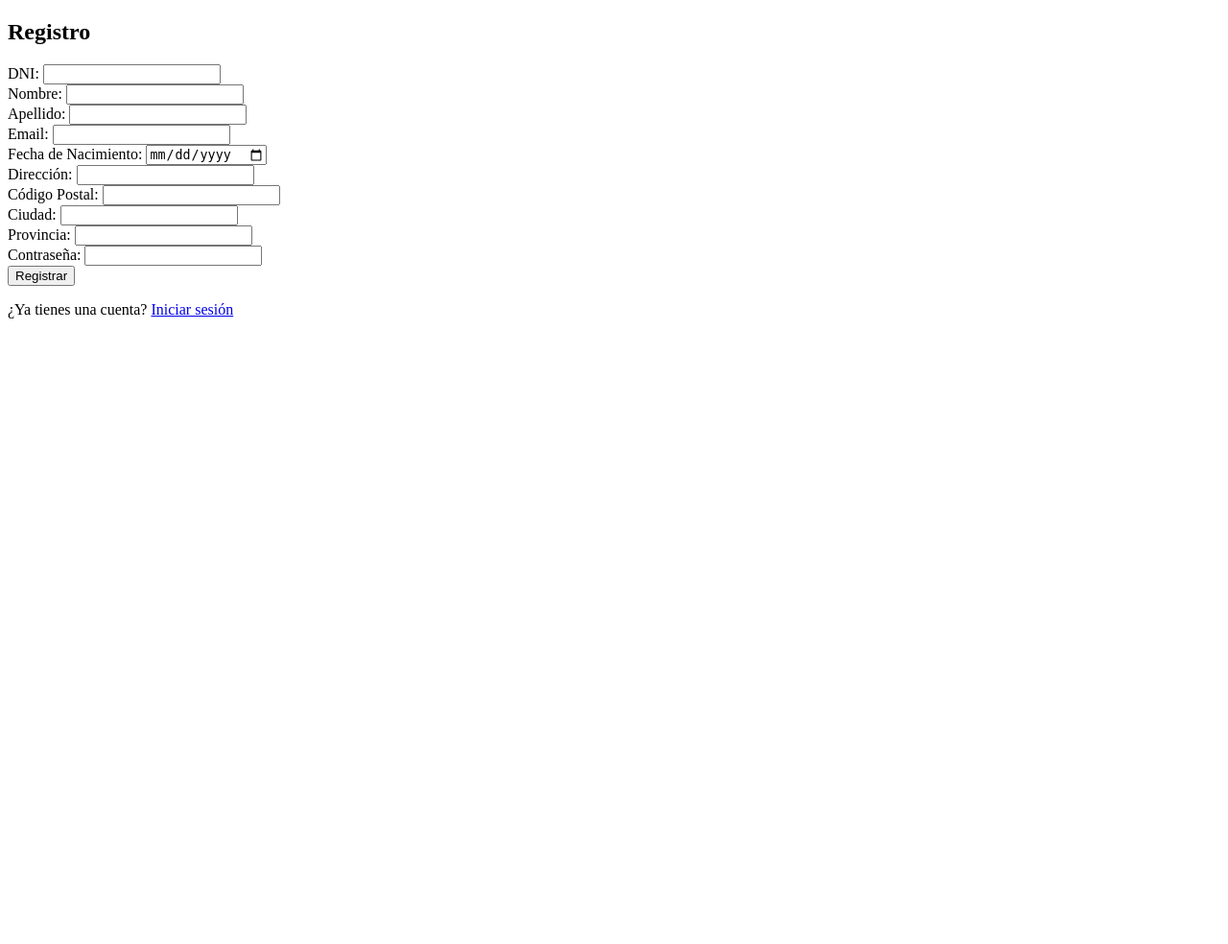
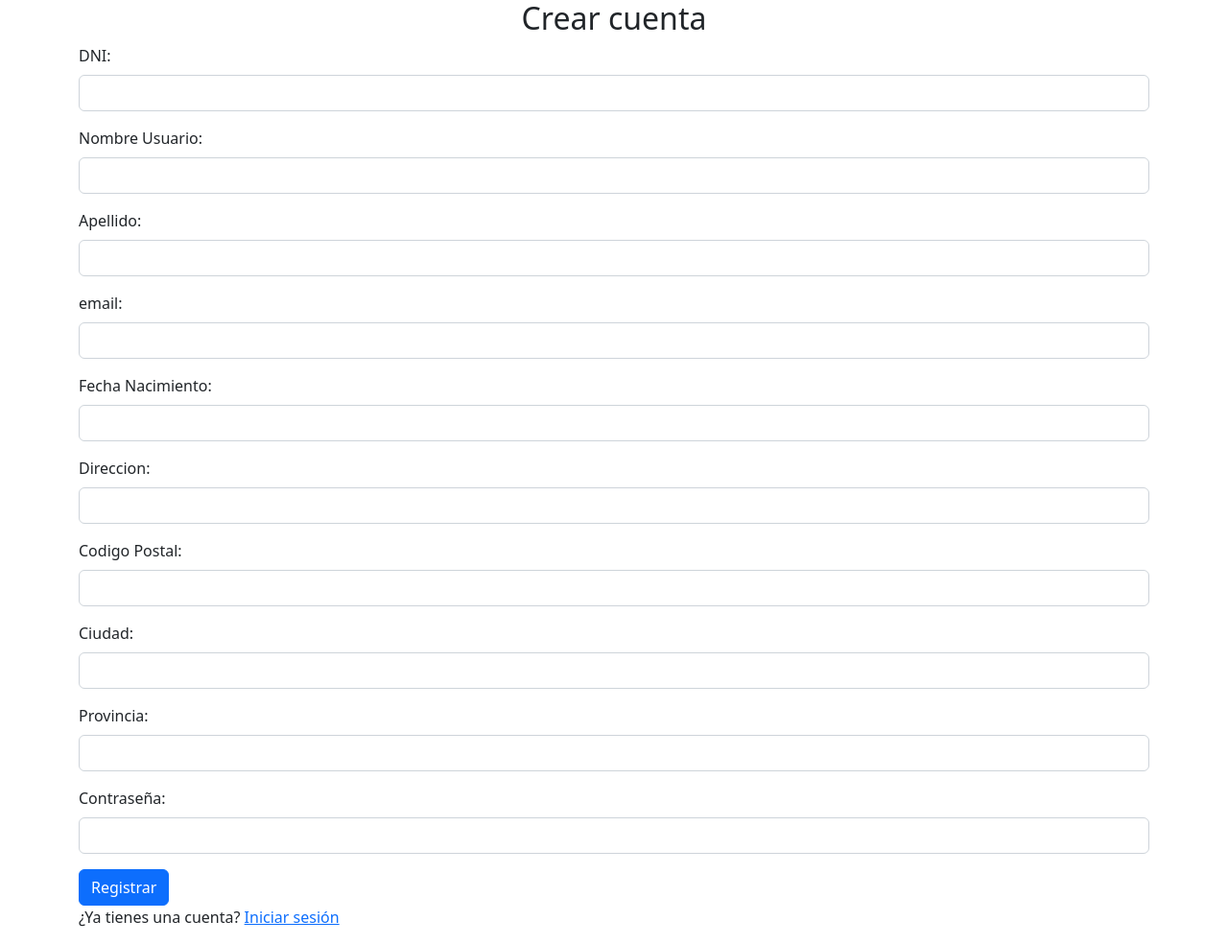
Before and after one commit to lenny1214/Banquito, a PHP site: page /crearCuenta.php in a window 1280 px wide. Shown: the whole page at 96% size. Before the commit the page ends 332 px from the top, so only its background shows below. Run offline with PHP 8.4, Linux system fonts and the light colour scheme.

Commit message:
creación de la cuenta estilo

```diff
--- a/html/crearCuenta.php
+++ b/html/crearCuenta.php
@@ -57,55 +57,102 @@ if ($_SERVER['REQUEST_METHOD'] === 'POST') {
     $conn->close();
 }
 ?>
-
-<!DOCTYPE html>
+<!doctype html>
 <html lang="en">
 
 <head>
-    <meta charset="UTF-8">
-    <meta name="viewport" content="width=device-width, initial-scale=1.0">
-    <title>Registro</title>
+  <title>Title</title>
+  <!-- Required meta tags -->
+  <meta charset="utf-8">
+  <meta name="viewport" content="width=device-width, initial-scale=1, shrink-to-fit=no">
+
+  <!-- Bootstrap CSS v5.2.1 -->
+  <link href="https://cdn.jsdelivr.net/npm/bootstrap@5.2.1/dist/css/bootstrap.min.css" rel="stylesheet"
+    integrity="sha384-iYQeCzEYFbKjA/T2uDLTpkwGzCiq6soy8tYaI1GyVh/UjpbCx/TYkiZhlZB6+fzT" crossorigin="anonymous">
+<!-- Bootstrap JavaScript Libraries -->
+  <script src="https://cdn.jsdelivr.net/npm/@popperjs/core@2.11.6/dist/umd/popper.min.js"
+    integrity="sha384-oBqDVmMz9ATKxIep9tiCxS/Z9fNfEXiDAYTujMAeBAsjFuCZSmKbSSUnQlmh/jp3" crossorigin="anonymous">
+  </script>
+
+  <script src="https://cdn.jsdelivr.net/npm/bootstrap@5.2.1/dist/js/bootstrap.min.js"
+    integrity="sha384-7VPbUDkoPSGFnVtYi0QogXtr74QeVeeIs99Qfg5YCF+TidwNdjvaKZX19NZ/e6oz" crossorigin="anonymous">
+  </script>
 </head>
 
 <body>
-    <h2>Registro</h2>
+  <header>
+    <!-- place navbar here -->
+  </header>
+  <main>
+  <div class="container login-container">
+
+  <h2 class="text-center">Crear cuenta</h2>
     <?php if (isset($error_message)) : ?>
         <p style="color: red;"><?php echo $error_message; ?></p>
     <?php endif; ?>
     <form method="post" action="">
-        <label for="dni">DNI:</label>
-        <input type="text" id="dni" name="dni" required><br>
+    <div class="mb-3">
+        <label for="dni" class="form-label">DNI:</label>
+        <input type="dni" class="form-control" id="dni" name="dni" required>
+      </div>
 
-        <label for="nombre">Nombre:</label>
-        <input type="text" id="nombre" name="nombre" required><br>
+      <div class="mb-3">
+        <label for="nombre_usuario" class="form-label">Nombre Usuario:</label>
+        <input type="nombre_usuario" class="form-control" id="nombre_usuario" name="nombre_usuario" required>
+      </div>
 
-        <label for="apellido">Apellido:</label>
-        <input type="text" id="apellido" name="apellido" required><br>
 
-        <label for="email">Email:</label>
-        <input type="email" id="email" name="email" required><br>
+      <div class="mb-3">
+        <label for="apellido" class="form-label">Apellido:</label>
+        <input type="apellido" class="form-control" id="apellido" name="apellido" required>
+      </div>
 
-        <label for="fecha_nacimiento">Fecha de Nacimiento:</label>
-        <input type="date" id="fecha_nacimiento" name="fecha_nacimiento" required><br>
 
-        <label for="direccion">Dirección:</label>
-        <input type="text" id="direccion" name="direccion" required><br>
+        <div class="mb-3">
+        <label for="email" class="form-label">email:</label>
+        <input type="email" class="form-control" id="email" name="email" required>
+      </div>
 
-        <label for="codigo_postal">Código Postal:</label>
-        <input type="text" id="codigo_postal" name="codigo_postal" required><br>
+        <div class="mb-3">
+        <label for="fecha_nacimiento" class="form-label">Fecha Nacimiento:</label>
+        <input type="fecha_nacimiento" class="form-control" id="fecha_nacimiento" name="fecha_nacimiento" required>
+      </div>
 
-        <label for="ciudad">Ciudad:</label>
-        <input type="text" id="ciudad" name="ciudad" required><br>
+        <div class="mb-3">
+        <label for="direccion" class="form-label">Direccion:</label>
+        <input type="direccion" class="form-control" id="direccion" name="direccion" required>
+      </div>
+        <div class="mb-3">
+        <label for="codigo_postal" class="form-label">Codigo Postal:</label>
+        <input type="codigo_postal" class="form-control" id="codigo_postal" name="codigo_postal" required>
+      </div>
 
-        <label for="provincia">Provincia:</label>
-        <input type="text" id="provincia" name="provincia" required><br>
+        <div class="mb-3">
+        <label for="ciudad" class="form-label">Ciudad:</label>
+        <input type="ciudad" class="form-control" id="ciudad" name="ciudad" required>
+      </div>
 
-        <label for="contrasena">Contraseña:</label>
-        <input type="password" id="contrasena" name="contrasena" required><br>
+        <div class="mb-3">
+        <label for="provincia" class="form-label">Provincia:</label>
+        <input type="provincia" class="form-control" id="provincia" name="provinicia" required>
+      </div>
 
-        <input type="submit" value="Registrar">
-    </form>
+        <div class="mb-3">
+        <label for="contrasena" class="form-label">Contraseña:</label>
+        <input type="password" class="form-control" id="contrasena" name="contrasena" required>
+      </div>
+
+        <input type="submit" class="btn btn-primary" value="Registrar">
     <p>¿Ya tienes una cuenta? <a href="login.php">Iniciar sesión</a></p>
+
+</form>
+</div>
+
+</main>
+  <footer>
+    <!-- place footer here -->
+  </footer>
+
 </body>
 
 </html>
```
Also changed, not shown: css/style.css (+10 -1 lines).
